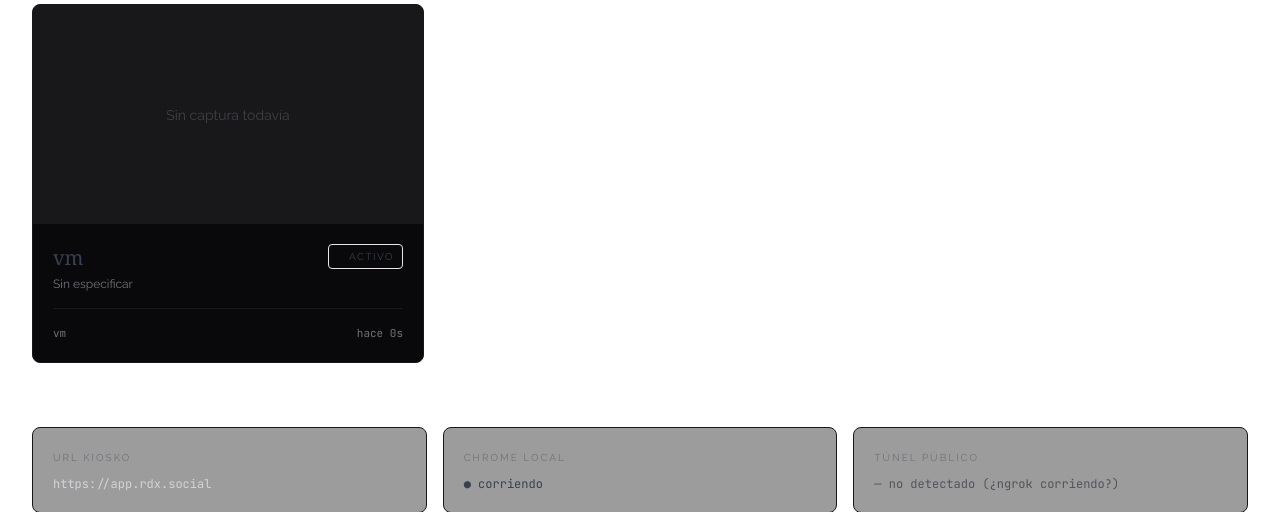
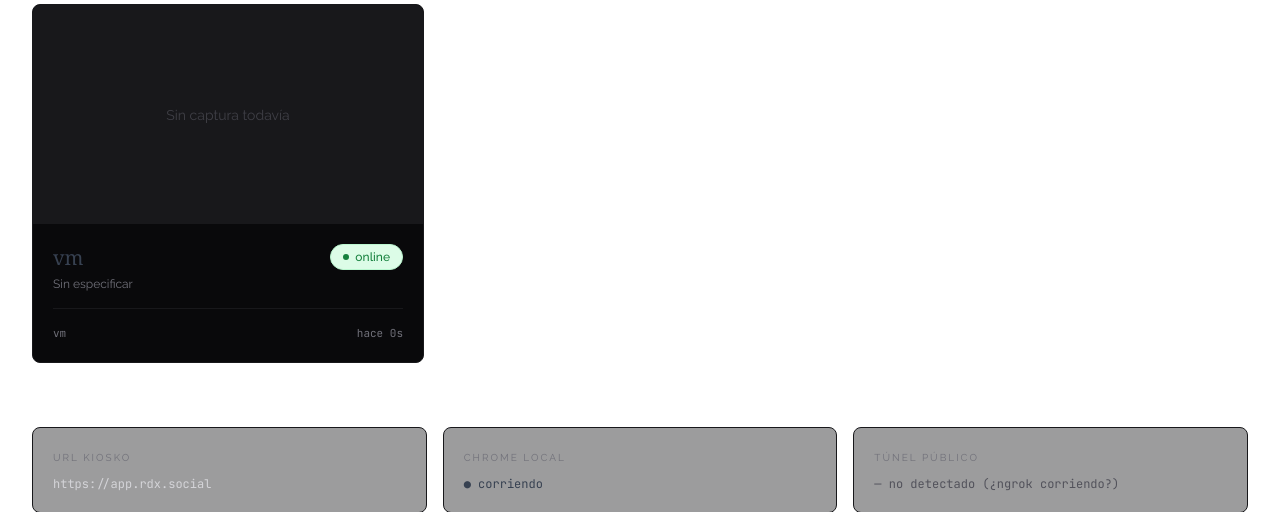
Before and after one commit to Zienbastian33/monitor-totem-mvp, a FastAPI app: page / in a window 1280 px wide. Shown: the part 224-736 px from the top of the page. Run offline with FastAPI, Linux system fonts and the light colour scheme; data comes from the database, SQL or seed files in the repository; data that the repository does not hold is empty; some libraries are stand-ins or nearby versions.

Commit message:
feat(ui): restyle status pill with semantic palette

```diff
--- a/app/templates/_status_pill.html
+++ b/app/templates/_status_pill.html
@@ -1,16 +1,15 @@
-{% if status == 'online' %}
-<span class="shrink-0 inline-flex items-center gap-1.5 px-2 py-1 rounded text-[10px] uppercase tracking-[0.15em] bg-rdx-accent/10 text-rdx-accent border border-rdx-accent/20">
-  <span class="w-1.5 h-1.5 rounded-full bg-rdx-accent pulse-dot"></span>
-  activo
+{% set _styles = {
+  'online':  'bg-green-100 text-green-700 border-green-200',
+  'offline': 'bg-red-50 text-red-700 border-red-200',
+  'unknown': 'bg-gray-100 text-gray-500 border-gray-200',
+} %}
+{% set _labels = {
+  'online':  'online',
+  'offline': 'offline',
+  'unknown': 'sin datos',
+} %}
+{% set _key = status if status in _styles else 'unknown' %}
+<span class="shrink-0 inline-flex items-center gap-1.5 rounded-full px-3 py-1 text-xs font-medium border {{ _styles[_key] }}">
+  <span class="w-1.5 h-1.5 rounded-full bg-current"></span>
+  {{ _labels[_key] }}
 </span>
-{% elif status == 'offline' %}
-<span class="shrink-0 inline-flex items-center gap-1.5 px-2 py-1 rounded text-[10px] uppercase tracking-[0.15em] bg-red-500/10 text-red-400 border border-red-500/20">
-  <span class="w-1.5 h-1.5 rounded-full bg-red-400"></span>
-  offline
-</span>
-{% else %}
-<span class="shrink-0 inline-flex items-center gap-1.5 px-2 py-1 rounded text-[10px] uppercase tracking-[0.15em] bg-zinc-800/40 text-zinc-400 border border-zinc-700/40">
-  <span class="w-1.5 h-1.5 rounded-full bg-zinc-500"></span>
-  sin datos
-</span>
-{% endif %}
```
